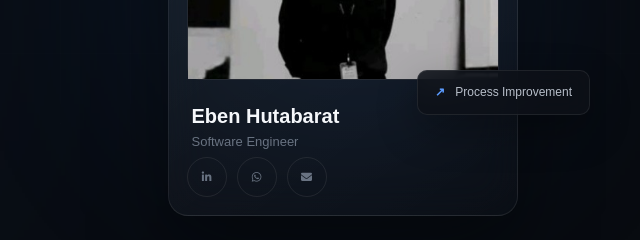
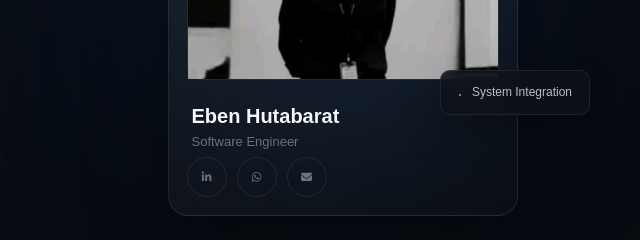
Before and after one commit to EbenHikaru07/portofolio-eben, a plain HTML site: page index.html in a window 1280 px wide. Shown: the part 437-677 px from the top of the page, 640-1280 px from the left. Drawn offline with Linux system fonts and the light colour scheme.

Commit message:
Update index.html

```diff
--- a/index.html
+++ b/index.html
@@ -143,8 +143,8 @@
             </div>
 
             <div class="floating-card card-two">
-              <span>↗</span>
-              Process Improvement
+              <span>.</span>
+              System Integration
             </div>
           </div>
         </div>
```
